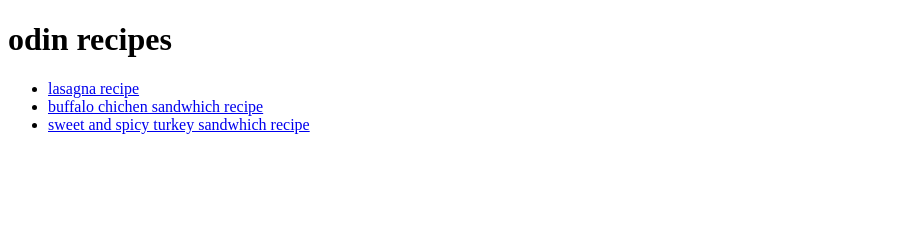
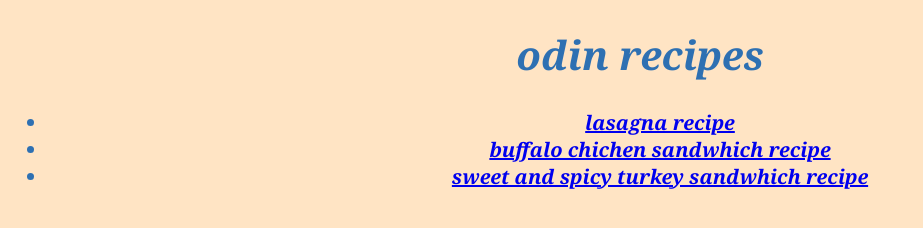
Before and after one commit to edge49ers/index.html, a plain HTML site: page index.html in a window 1280 px wide. Shown: the whole page, without its empty margins (0-923 px from the left). Drawn offline with Linux system fonts and the light colour scheme.

Commit message:
added css to project, had trouble to add it to index so i added it directly to the page

```diff
--- a/index.html
+++ b/index.html
@@ -5,6 +5,16 @@
     <meta http-equiv="X-UA-Compatible" content="IE=edge">
     <meta name="viewport" content="width=device-width, initial-scale=1.0">
     <title>Document</title>
+    <style>body {
+        text-align: center;
+        color: rgb(46, 112, 178);
+        background-color: bisque;
+        font-size: 20px;
+        font-weight: bold;
+        font-style: italic;
+        font-family: Georgia, 'Times New Roman', Times, serif;
+
+    }</style>
 </head>
 <body>
     <h1>odin recipes</h1>
--- /dev/null
+++ b/recipes/style.css
@@ -0,0 +1,10 @@
+body {
+    text-align: center;
+    color: rgb(46, 112, 178);
+    background-color: bisque;
+    font-size: 20px;
+    font-weight: bold;
+    font-style: italic;
+    font-family: Georgia, 'Times New Roman', Times, serif;
+
+}
```
Also changed, not shown: recipes/buffalo_chicken_sandwhich.html (+1 -0 lines), recipes/lasagna.html (+1 -0 lines), recipes/sweet_spicy_turkey_sandwich.html (+1 -0 lines), 1 other file.
